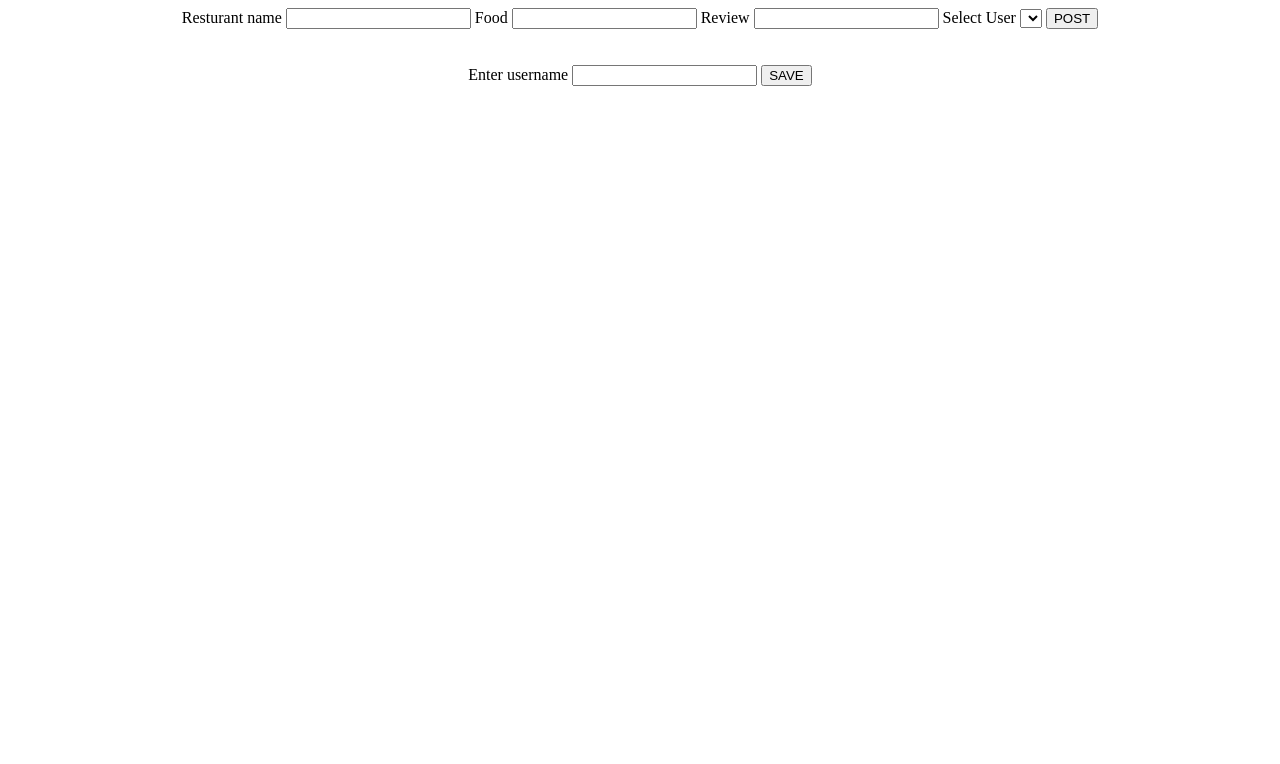
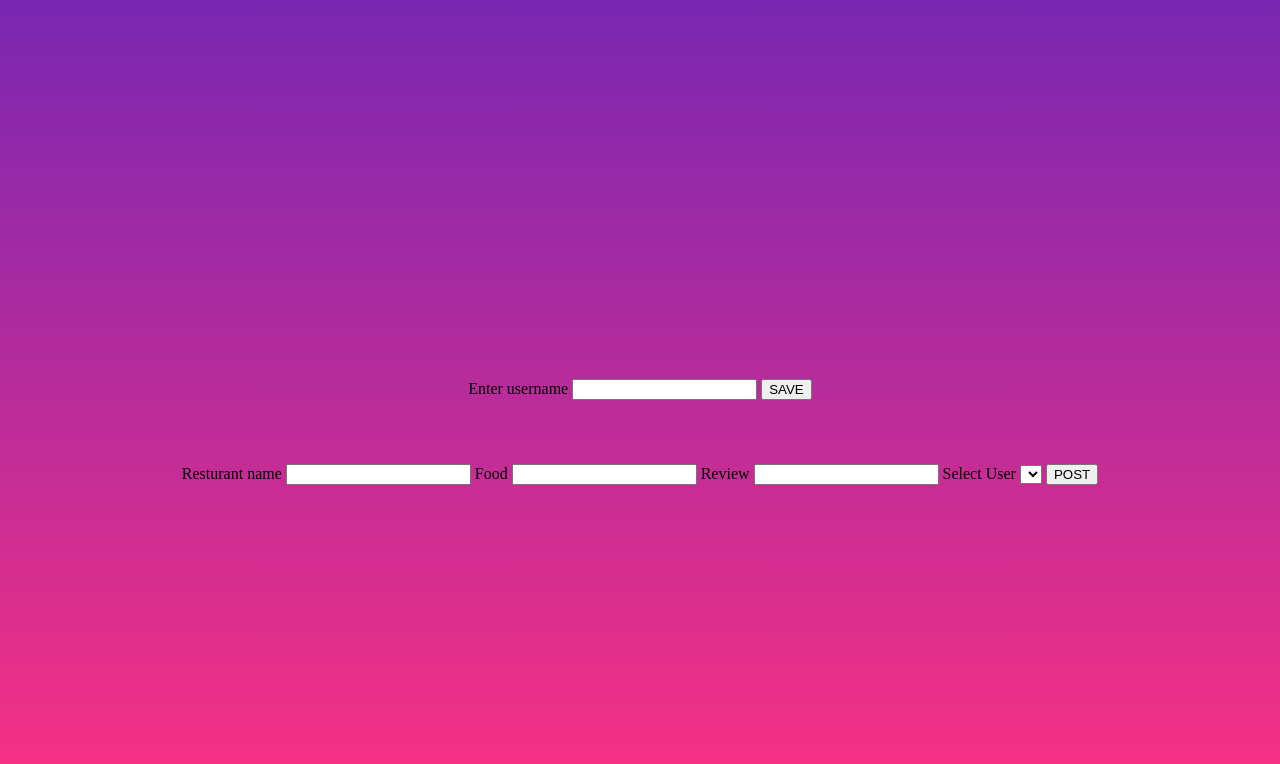
Before and after one commit to Adan2000/food-app-frontend, a plain HTML site: page index.html in a window 1280 px wide. Drawn offline with Linux system fonts and the light colour scheme; no server answers.

Commit message:
some css

```diff
--- a/index.html
+++ b/index.html
@@ -9,6 +9,11 @@
         <link rel="stylesheet" href="style.css">
     </head>
     <body>
+        <form class="user-name">
+            <label>Enter username</label>
+            <input type="text" name="name">
+            <button type="submit">SAVE</button>
+        </form>
         <form class="submit">
 
             <label>Resturant name</label>
@@ -26,15 +31,7 @@
             <button type="submit">POST</button>
 
         </form>
-        <br>
-        <br>
-        <form class="user-name">
-            <label>Enter username</label>
-            <input type="text" name="name">
-            <button type="submit">SAVE</button>
-        </form>
-        <br>
-        <br>
+
         <main>
 
         </main>
--- a/style.css
+++ b/style.css
@@ -1,7 +1,3 @@
-
-main {
-    text-align: center;
-}
 
 h1 {
     color:blue;
@@ -11,3 +7,27 @@ h1 {
 form {
     text-align: center;
 }
+
+
+  html{
+      height: 100vh;
+      background: linear-gradient(to bottom, #7927b2, #fb3182);
+      display: flex;
+      justify-content: center;
+      align-items: center;
+  }
+
+.user-name{
+    padding-top: 5em;
+}
+
+.submit {
+      text-align: center;
+      padding-top: 4em;
+
+}
+
+main {
+    padding-top: 1em;
+    text-align: center;
+}
```
